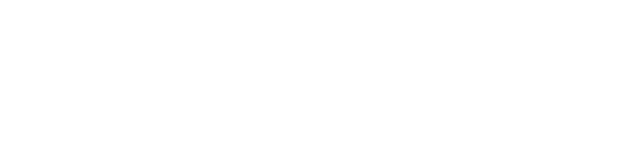
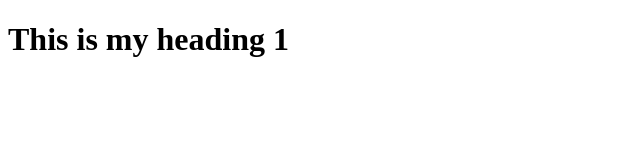
Before and after one commit to Kanareknie/hike-together, a plain HTML site: page index.html in a window 1280 px wide. Shown: the whole page, without its empty margins (0-640 px from the left). Drawn offline with Linux system fonts and the light colour scheme.

Commit message:
test commit - add heading

```diff
--- a/index.html
+++ b/index.html
@@ -7,6 +7,6 @@
     <title>Document</title>
 </head>
 <body>
-
+    <h1>This is my heading 1</h1>
 </body>
 </html>
```
